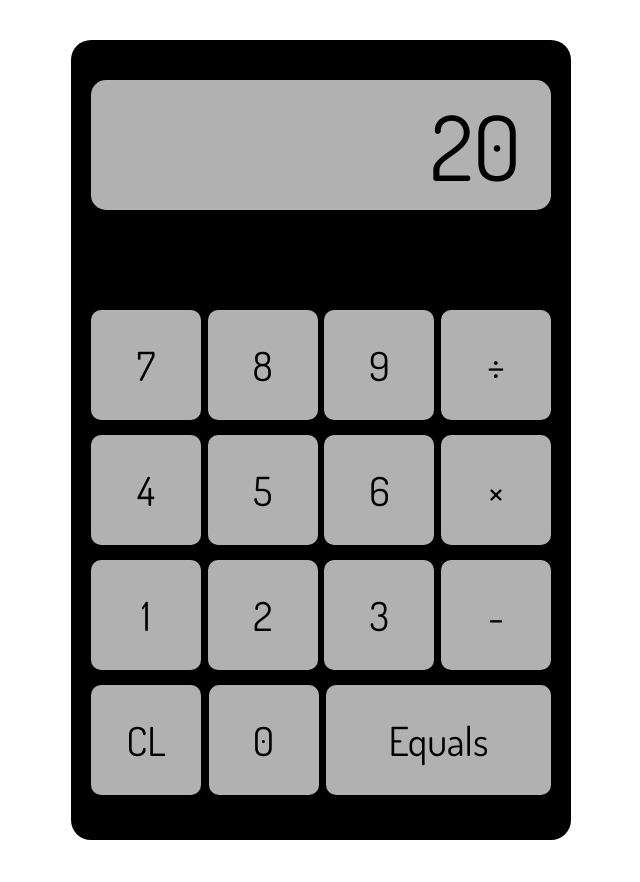
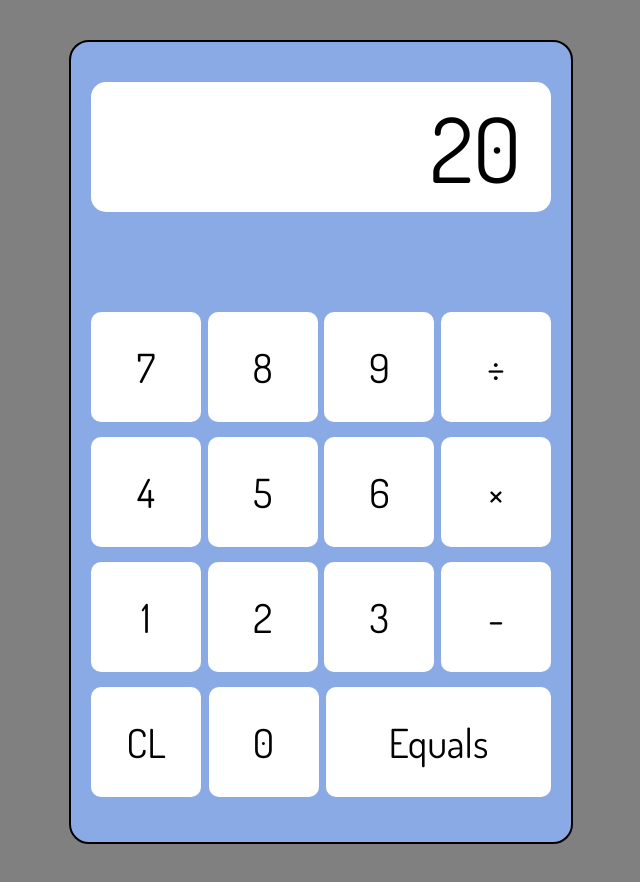
Before and after one commit to NickJuneau/calculator, a plain HTML site: page index.html in a window 1280 px wide. Shown: the whole page, without its empty margins (319-959 px from the left). Drawn offline with Linux system fonts and the light colour scheme.

Commit message:
Changed calculator color to baby blue and white

```diff
--- a/style.css
+++ b/style.css
@@ -8,6 +8,7 @@ body {
     margin: 0;
     padding: 0;
     font-family: Dosis;
+    background-color: rgb(128, 128, 128);
 }
 
 .calculator {
@@ -15,10 +16,12 @@ body {
     flex-direction: column;
     margin-top: 40px;
     margin-bottom: 40px;
-    background-color: rgb(0, 0, 0);
+    background-color: rgb(138, 170, 229);
     width: 500px;
     height: 800px;
     border-radius: 20px;
+    border-style: solid;
+    border-width: 2px;
 }
 
 .display {
@@ -26,7 +29,7 @@ body {
     flex-direction: row;
     justify-content: end;
     align-items: center;
-    background-color: rgb(177, 177, 177);
+    background-color: white;
     margin: 40px 20px;
     height: 130px;
     margin-bottom: 0;
@@ -53,7 +56,7 @@ body {
 }
 
 .button {
-    background-color: rgb(177, 177, 177);
+    background-color: white;
     display: flex;
     justify-content: center;
     align-items: center;
@@ -64,7 +67,7 @@ body {
 }
 
 #equals {
-    background-color: rgb(177, 177, 177);
+    background-color: white;
     display: flex;
     justify-content: center;
     align-items: center;
```
